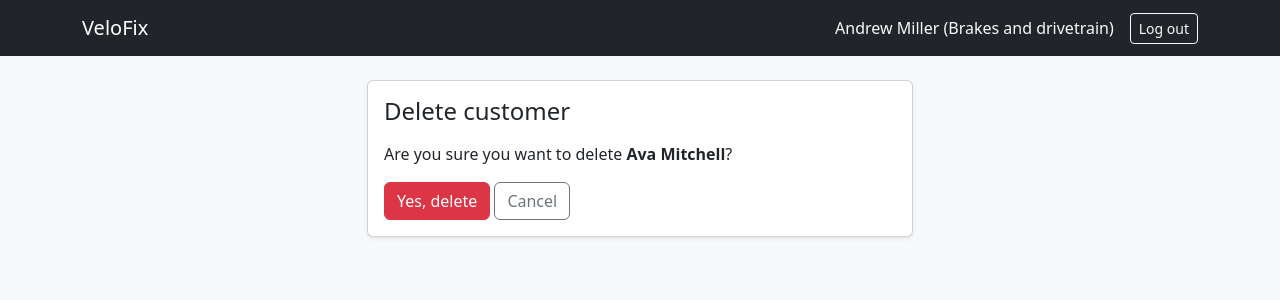
After one commit to sofiia-pohuliailo388/velofix, a Django app: page /customers/5/delete/ in a window 1280 px wide. The commit adds this page. Shown: the top 300 px of the page. Run offline with Django 5.2, Linux system fonts and the light colour scheme; a user stored in the database is signed in; data comes from the database, SQL or seed files in the repository.

Commit message:
add customer delete with protected error handling

```diff
--- a/apps/customers/urls.py
+++ b/apps/customers/urls.py
@@ -1,10 +1,11 @@
 from django.urls import path
 
-from .views import CustomerList, CustomerCreate, CustomerDetail, CustomerUpdate
+from .views import CustomerList, CustomerCreate, CustomerDetail, CustomerUpdate, CustomerDelete
 
 urlpatterns = [
     path("", CustomerList.as_view(), name="customer-list"),
     path("add/", CustomerCreate.as_view(), name="customer-create"),
     path("<int:pk>/", CustomerDetail.as_view(), name="customer-detail"),
     path("<int:pk>/edit/", CustomerUpdate.as_view(), name="customer-update"),
+    path("<int:pk>/delete/", CustomerDelete.as_view(), name="customer-delete"),
 ]
--- a/apps/customers/views.py
+++ b/apps/customers/views.py
@@ -1,8 +1,10 @@
 from django.contrib.auth.mixins import LoginRequiredMixin
 from django.contrib.messages.views import SuccessMessageMixin
-from django.db.models import Q
 from django.urls import reverse_lazy
 from django.views import generic
+from django.contrib import messages
+from django.db.models import ProtectedError, Q
+from django.shortcuts import redirect
 
 from .models import Customer
 
@@ -48,3 +50,22 @@ class CustomerUpdate(LoginRequiredMixin, SuccessMessageMixin, generic.UpdateView
     form_class = CustomerForm
     template_name = "customers/customer_form.html"
     success_message = "Customer updated."
+
+
+class CustomerDelete(LoginRequiredMixin, generic.DeleteView):
+    model = Customer
+    template_name = "customers/customer_confirm_delete.html"
+    success_url = reverse_lazy("customer-list")
+
+    def form_valid(self, form):
+        try:
+            response = super().form_valid(form)
+            messages.success(self.request, "Customer deleted")
+            return response
+        except ProtectedError:
+            count = self.object.bicycles.count()
+            messages.error(
+                self.request,
+                f"Cannot delete this customer: they have {count} bicycle(s) with repair history",
+            )
+            return redirect(self.object)
--- /dev/null
+++ b/templates/customers/customer_confirm_delete.html
@@ -0,0 +1,21 @@
+{% extends "base.html" %}
+
+{% block title %}Delete customer - VeloFix{% endblock %}
+
+{% block content %}
+<div class="row justify-content-center">
+  <div class="col-md-6">
+    <div class="card shadow-sm">
+      <div class="card-body">
+        <h1 class="h4 mb-3">Delete customer</h1>
+        <p>Are you sure you want to delete <strong>{{ object.full_name }}</strong>?</p>
+        <form method="post">
+          {% csrf_token %}
+          <button type="submit" class="btn btn-danger">Yes, delete</button>
+          <a href="{{ object.get_absolute_url }}" class="btn btn-outline-secondary">Cancel</a>
+        </form>
+      </div>
+    </div>
+  </div>
+</div>
+{% endblock %}
--- a/templates/customers/customer_detail.html
+++ b/templates/customers/customer_detail.html
@@ -7,6 +7,7 @@
   <h1 class="h3 m-0">{{ customer.full_name }}</h1>
   <div class="d-flex gap-2">
     <a href="{% url 'customer-update' customer.pk %}" class="btn btn-primary">Edit</a>
+    <a href="{% url 'customer-delete' customer.pk %}" class="btn btn-outline-danger">Delete</a>
     <a href="{% url 'customer-list' %}" class="btn btn-outline-secondary">Back to list</a>
   </div>
 </div>
```
Also changed, not shown: apps/customers/forms.py (line endings or trailing spaces).
